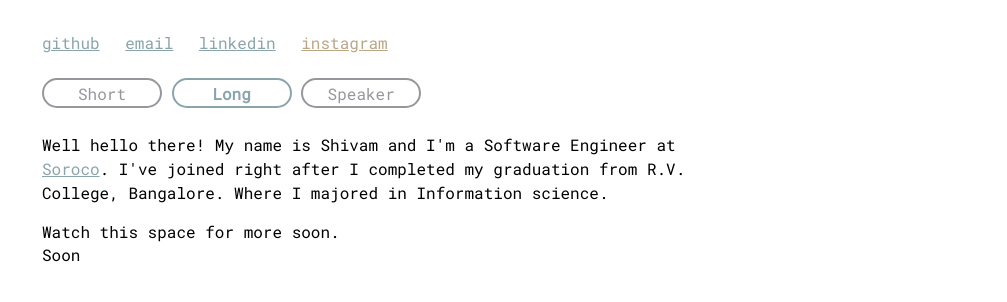
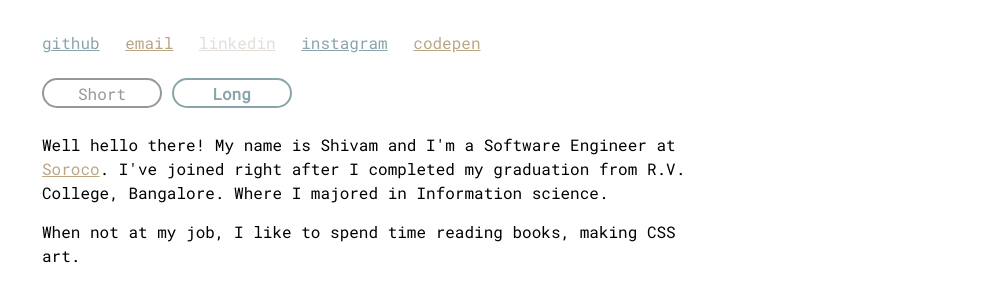
Before and after one commit to shivamg7/shivamg7.github.io, a plain HTML site: page index.html in a window 1280 px wide. Both pictures are taken after a click on the button "Long". Shown: the part 358-660 px from the top of the page, without its empty margins (273-1280 px from the left). Drawn offline with Linux system fonts and the light colour scheme.

Commit message:
Update links

```diff
--- a/index.html
+++ b/index.html
@@ -30,12 +30,12 @@
         <a href="mailto:shivamxav@gmail.com">email</a>
         <a href="https://www.linkedin.com/in/shivam-gupta-2b0858139/">linkedin</a>
         <a href="https://www.instagram.com/shivamg6/">instagram</a>
+        <a href="https://codepen.io/shivamg7">codepen</a>
       </div>
       <div class="bio-switcher">
         <div class="toggler">
           <button id="short" class="show">Short</button>
           <button id="long">Long</button>
-          <button id="speaker">Speaker</button>
         </div>
         <div class="bio short show">
           Hi there! My name is Shivam and I'm a Software Engineer
@@ -53,10 +53,7 @@
             >Soroco</a
           >. I've joined right after I completed my graduation from R.V. College, Bangalore.
           Where I majored in Information science. <br />
-          Watch this space for more soon.
-        </div>
-        <div class="speaker">
-          Soon
+          When not at my job, I like to spend time reading books, making CSS art.
         </div>
       </div>
       <div class="dark-mode-toggler">
```
